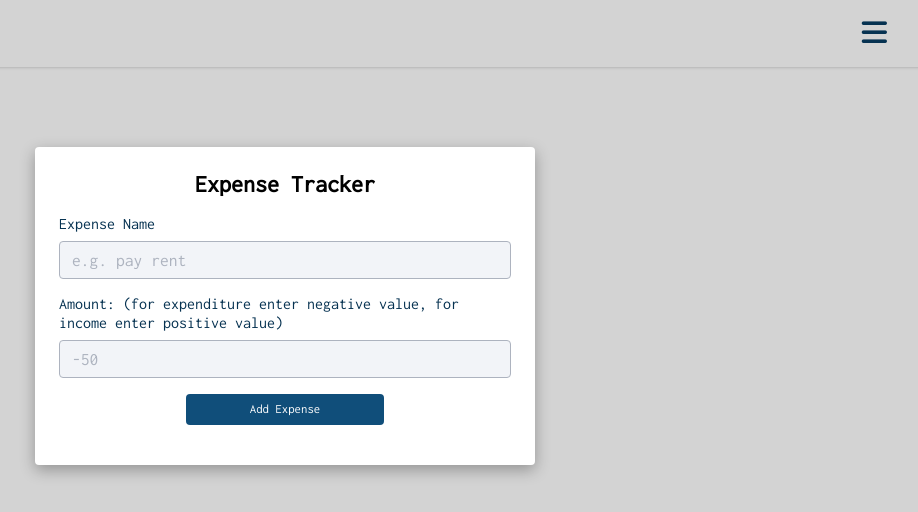
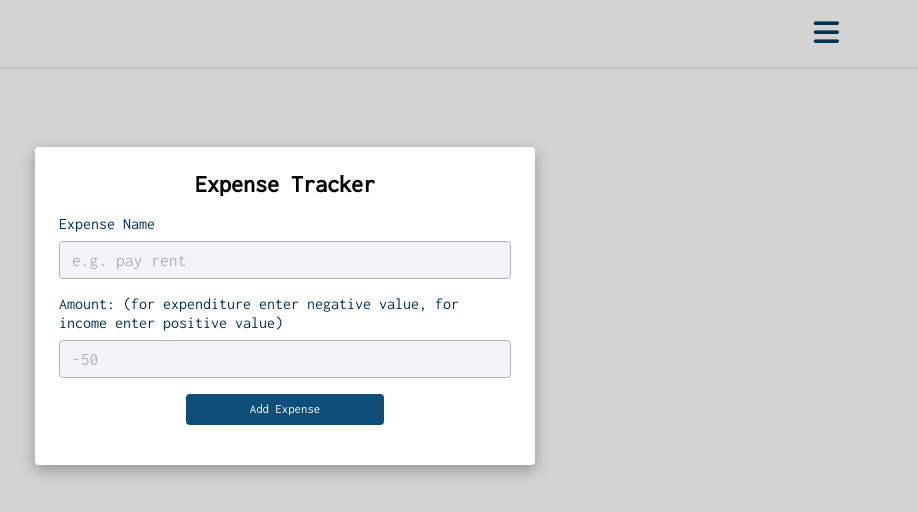
Before and after one commit to dev-rafiu/dev-rafiu-full-stack-expense-tracker-js, a website: page public/index.html in a window 1280 px wide. Shown: the whole page, without its empty margins (355-1273 px from the left). Drawn offline with nearby package versions, Linux system fonts and the light colour scheme; no server answers.

Commit message:
increase padding value in header

```diff
--- a/public/main.css
+++ b/public/main.css
@@ -112,7 +112,7 @@ button {
 .main-header {
   display: flex;
   box-shadow: var(--shadow-1);
-  padding: 1rem 2rem;
+  padding: 1rem 5rem;
 }
 
 .sidebar {
```
